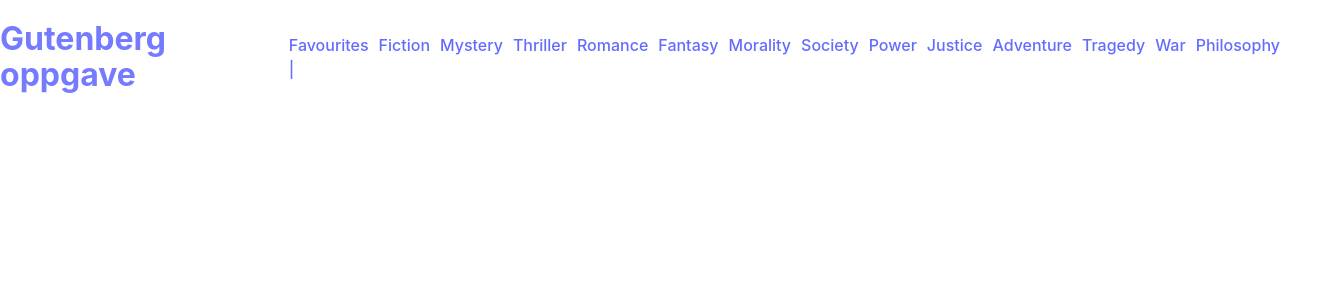
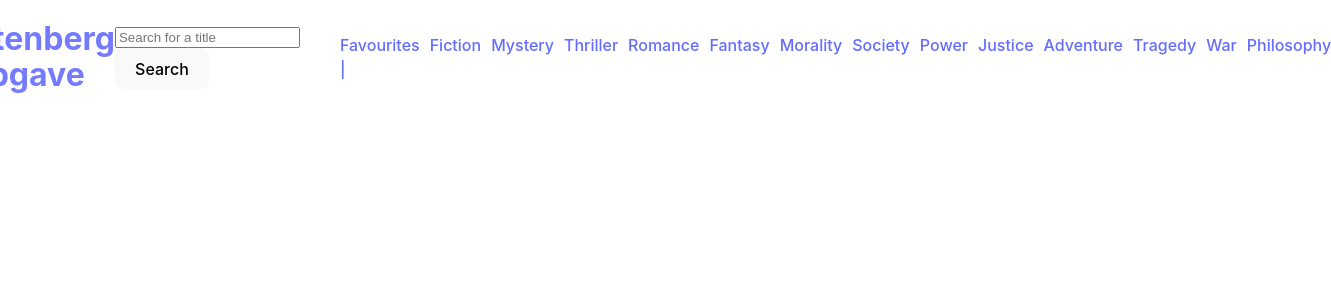
Before and after one commit to ATlexEide/gutendex, a React (Vite) app: page / in a window 1280 px wide. Shown: the top 300 px of the page, 1331 px wide, since content can reach past the window. Built offline with nearby package versions, Linux system fonts and the light colour scheme.

Commit message:
Add searchbar to header

```diff
--- a/src/Components/Header.jsx
+++ b/src/Components/Header.jsx
@@ -1,15 +1,35 @@
 import "./Header.css";
-import { Link } from "react-router-dom";
+import { useState } from "react";
+import { Link, useNavigate } from "react-router-dom";
 
 export default function Header({ categories }) {
   const testState = { someKey: "someValue" };
   window.history.pushState(testState, "page2.html");
-
+  const navigate = useNavigate();
+  const [input, setInput] = useState("");
   return (
     <header>
       <Link to={"/"}>
         <h1>Gutenberg oppgave</h1>
       </Link>
+      <div id="search-bar">
+        <input
+          type="text"
+          name="title-search"
+          id="title-search"
+          placeholder="Search for a title"
+          onChange={(e) => {
+            setInput(e.target.value);
+          }}
+        />
+        <button
+          onClick={() => {
+            navigate(`/search/${input}`);
+          }}
+        >
+          Search
+        </button>
+      </div>
       <nav>
         <ul id="categories">
           <Link to={`/favourites`}>Favourites |</Link>
```
